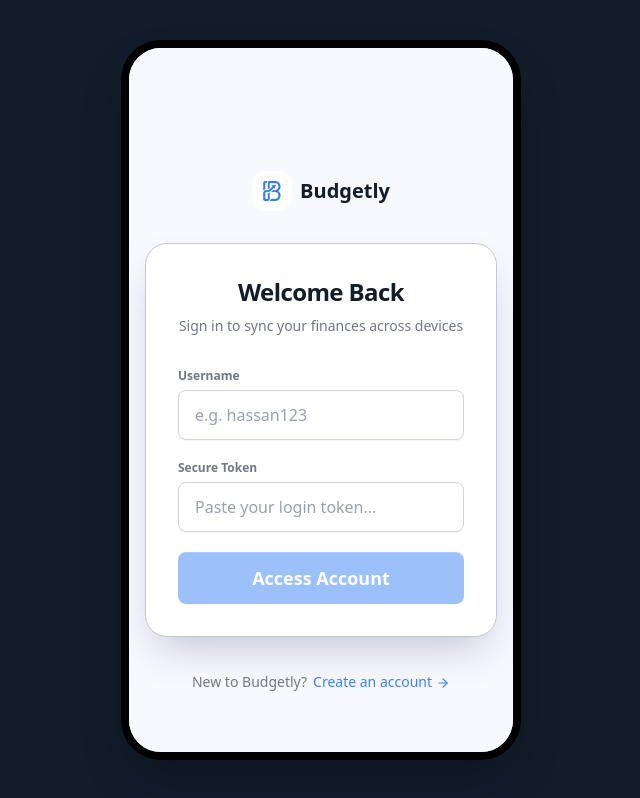
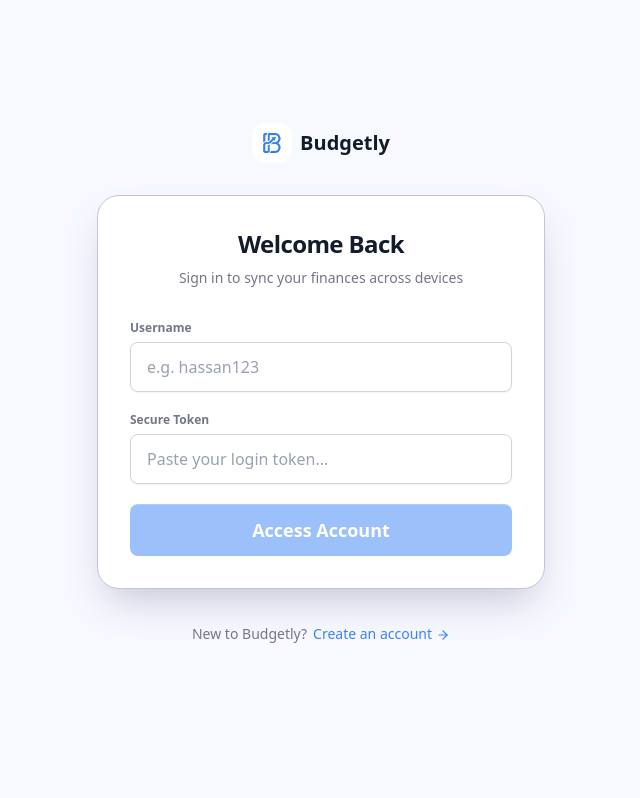
Before and after one commit to dev-760/Budgetly-Sync, a Next.js app: page /auth in a window 1280 px wide. Shown: the whole page, without its empty margins (319-959 px from the left). Built offline with nearby package versions, Linux system fonts and the light colour scheme.

Commit message:
Remove phone emulator wrapper for full layout

```diff
--- a/src/components/layout-wrapper.tsx
+++ b/src/components/layout-wrapper.tsx
@@ -7,13 +7,11 @@ export function LayoutWrapper({ children }: { children: React.ReactNode }) {
   const { palette } = useThemeContext();
 
   return (
-    <div className="min-h-screen w-full bg-[#121c2a] sm:p-4 md:p-8 flex items-center justify-center font-sans text-foreground">
-      <div
-        className="w-full sm:max-w-[400px] h-[100dvh] sm:h-[850px] sm:max-h-[90vh] bg-background relative sm:rounded-[40px] sm:shadow-2xl overflow-hidden sm:border-[8px] sm:border-black flex flex-col"
-        style={{ backgroundColor: palette.background }}
-      >
-        {children}
-      </div>
+    <div
+      className="min-h-screen w-full flex flex-col font-sans text-foreground"
+      style={{ backgroundColor: palette.background }}
+    >
+      {children}
     </div>
   );
 }
```
